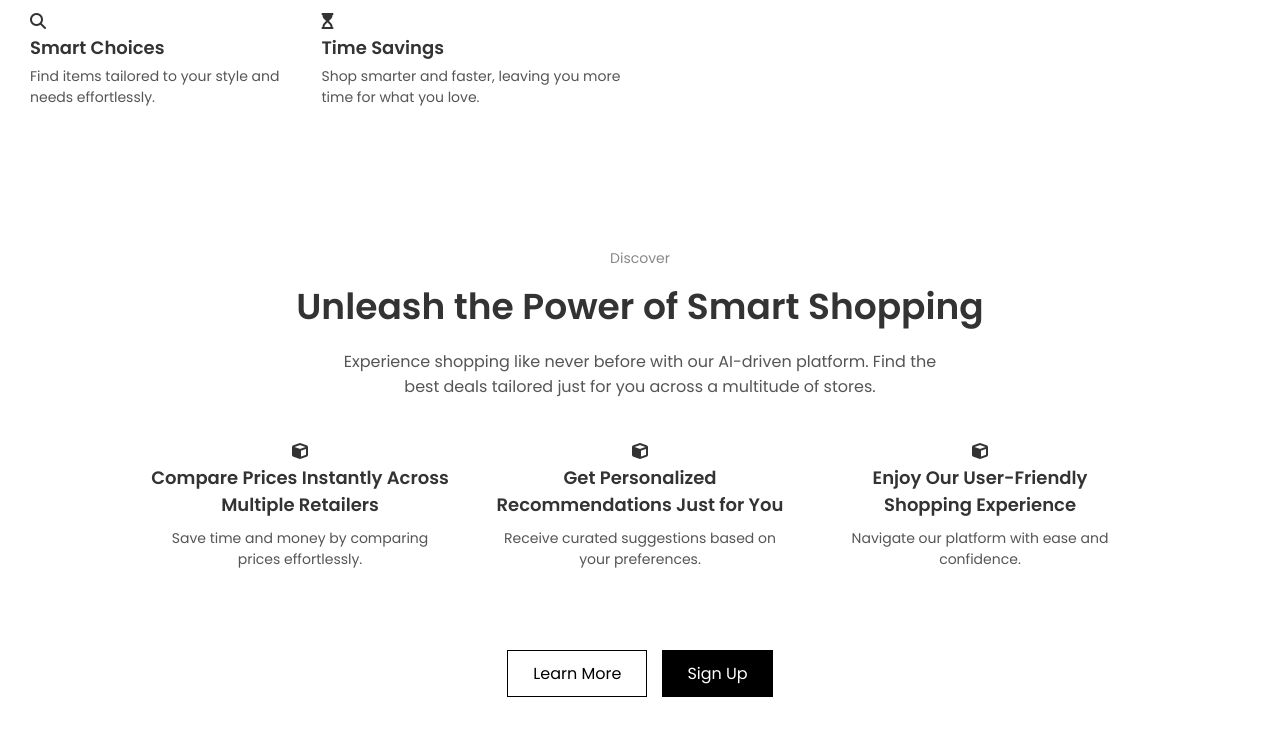
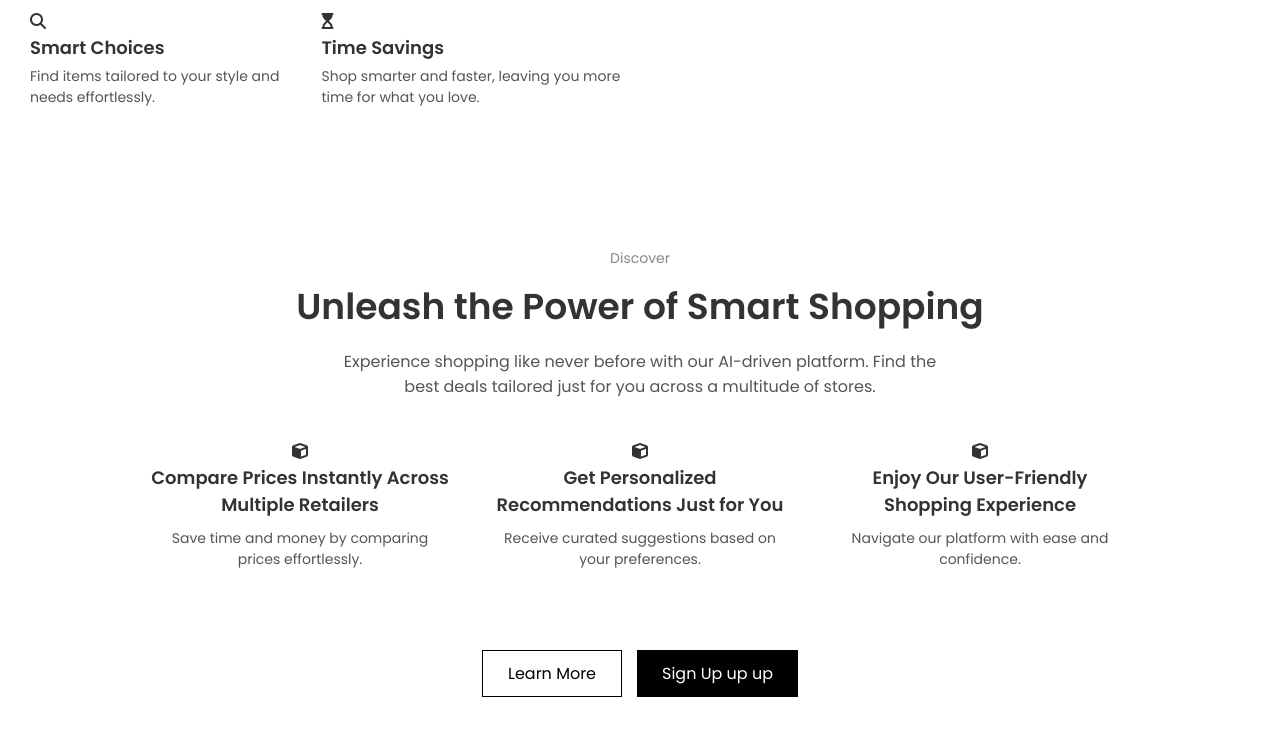
Before and after one commit to gkrajpa1/SmartShop, a plain HTML site: page shopping/index.html in a window 1280 px wide. Shown: the part 932-1667 px from the top of the page. Drawn offline with Linux system fonts and the light colour scheme.

Commit message:
sign up
i changed sign up

```diff
--- a/shopping/index.html
+++ b/shopping/index.html
@@ -108,7 +108,7 @@
 
             <div class="smart-buttons">
                 <button class="learn-more">Learn More</button>
-                <button class="sign-up">Sign Up</button>
+                <button class="sign-up">Sign Up up up </button>
             </div>
         </div>
     </section>
```
